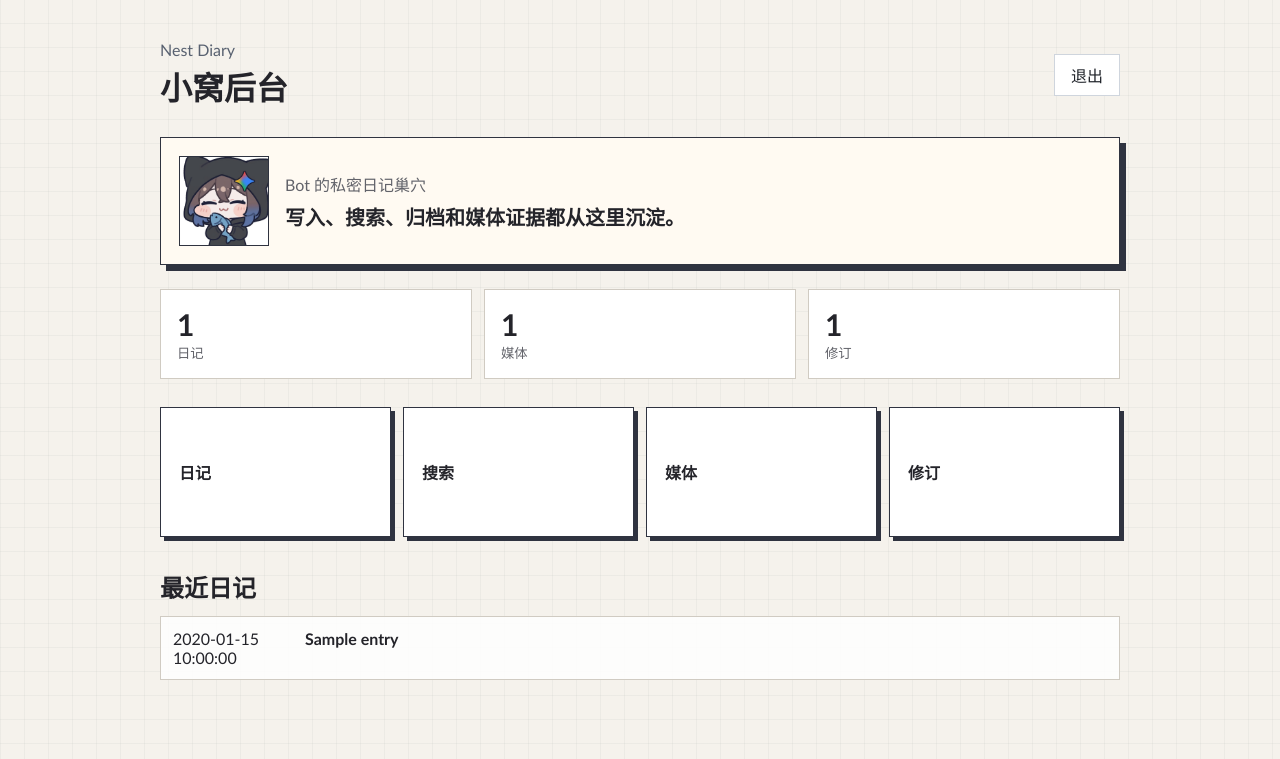
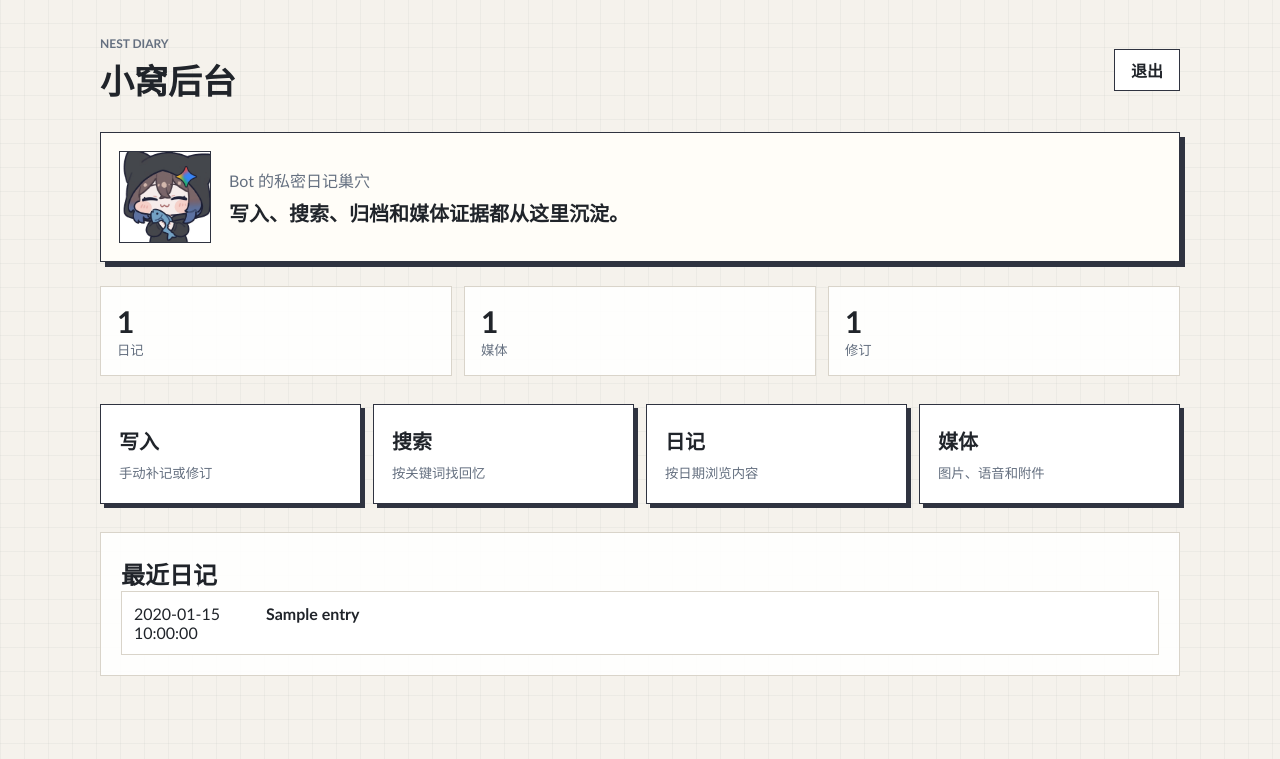
Before and after one commit to zzz27578/nest-diary-service, a FastAPI app: template app/web/templates/dashboard.html in a window 1280 px wide. Shown: the top 759 px of the page. Run offline with FastAPI, Linux system fonts and the light colour scheme; the template is opened without the code that fills it: most values are stand-ins (such as "Sample title", 1, 10 or a date in 2020); parts of the project's set-up code (start-up, migrations or seed data) failed here and were passed over.

Commit message:
feat: improve web admin panel

```diff
--- a/app/web/static/app.css
+++ b/app/web/static/app.css
@@ -1,17 +1,75 @@
+:root {
+  --ink: #20242a;
+  --muted: #657080;
+  --line: #d9d4ca;
+  --line-strong: #2f3340;
+  --paper: #fffdf8;
+  --panel: #ffffff;
+  --wash: #f5f2ec;
+  --accent: #256f6a;
+  --danger: #b3261e;
+  --ok: #1f7a4d;
+  --shadow: 5px 5px 0 #2f3340;
+}
+
+* {
+  box-sizing: border-box;
+}
+
 body {
   margin: 0;
   font-family: "Trebuchet MS", "Microsoft YaHei", sans-serif;
   background:
     linear-gradient(90deg, rgba(32, 36, 42, 0.04) 1px, transparent 1px),
     linear-gradient(0deg, rgba(32, 36, 42, 0.04) 1px, transparent 1px),
-    #f5f2ec;
+    var(--wash);
   background-size: 24px 24px;
-  color: #24242a;
+  color: var(--ink);
 }
 
 a {
   color: inherit;
   text-decoration: none;
+}
+
+input,
+textarea,
+button {
+  width: 100%;
+  border: 1px solid #cfd5dd;
+  background: #fff;
+  color: var(--ink);
+  font: inherit;
+}
+
+input,
+button {
+  min-height: 42px;
+}
+
+input,
+textarea {
+  padding: 10px 12px;
+}
+
+textarea {
+  min-height: 260px;
+  resize: vertical;
+  line-height: 1.7;
+}
+
+button {
+  width: auto;
+  padding: 0 16px;
+  border-color: var(--line-strong);
+  cursor: pointer;
+  font-weight: 800;
+}
+
+button:hover,
+.panel:hover,
+.row:hover {
+  transform: translate(-1px, -1px);
 }
 
 .login-shell {
@@ -22,43 +80,24 @@ a {
 }
 
 .login-box {
-  width: min(360px, 100%);
+  width: min(380px, 100%);
   display: grid;
   gap: 14px;
+  padding: 26px;
+  border: 1px solid var(--line-strong);
+  background: var(--paper);
+  box-shadow: var(--shadow);
 }
 
 .login-box h1 {
   margin: 0 0 8px;
-  font-size: 32px;
-}
-
-input,
-button {
-  min-height: 42px;
-  border: 1px solid #cfd5dd;
-  background: #fff;
-  color: #20242a;
-  font: inherit;
-}
-
-input {
-  padding: 0 12px;
-}
-
-button {
-  padding: 0 16px;
-  cursor: pointer;
-}
-
-.error {
-  margin: 0;
-  color: #b3261e;
+  font-size: 34px;
 }
 
 .dashboard {
-  max-width: 960px;
-  margin: 40px auto;
-  padding: 0 20px;
+  max-width: 1120px;
+  margin: 36px auto;
+  padding: 0 20px 48px;
 }
 
 .topbar {
@@ -70,35 +109,40 @@ button {
 
 .eyebrow {
   margin: 0;
-  color: #586170;
+  color: var(--muted);
+  font-size: 12px;
+  font-weight: 800;
+  letter-spacing: 0;
+  text-transform: uppercase;
 }
 
 .topbar h1 {
   margin: 4px 0 0;
+  font-size: 34px;
 }
 
 .hero-strip {
   display: grid;
-  grid-template-columns: 88px 1fr;
+  grid-template-columns: 92px 1fr;
   gap: 18px;
   align-items: center;
   margin-top: 28px;
   padding: 18px;
-  border: 1px solid #2f3340;
-  background: #fffaf2;
-  box-shadow: 6px 6px 0 #2f3340;
+  border: 1px solid var(--line-strong);
+  background: var(--paper);
+  box-shadow: var(--shadow);
 }
 
 .hero-strip img {
-  width: 88px;
-  height: 88px;
+  width: 92px;
+  height: 92px;
   object-fit: cover;
-  border: 1px solid #2f3340;
+  border: 1px solid var(--line-strong);
 }
 
 .hero-strip p {
   margin: 0 0 6px;
-  color: #62636a;
+  color: var(--muted);
 }
 
 .hero-strip strong {
@@ -112,10 +156,14 @@ button {
   margin-top: 24px;
 }
 
+.stats div,
+.section {
+  border: 1px solid var(--line);
+  background: rgba(255, 255, 255, 0.9);
+}
+
 .stats div {
   padding: 16px;
-  border: 1px solid #d0cbc2;
-  background: #fff;
 }
 
 .stats span {
@@ -124,38 +172,58 @@ button {
   font-weight: 800;
 }
 
-.stats small {
-  color: #62636a;
+.stats small,
+.muted {
+  color: var(--muted);
 }
 
 .panel-grid {
   display: grid;
-  grid-template-columns: repeat(auto-fit, minmax(160px, 1fr));
+  grid-template-columns: repeat(auto-fit, minmax(180px, 1fr));
   gap: 12px;
   margin-top: 28px;
 }
 
 .panel {
-  min-height: 92px;
-  display: flex;
-  align-items: center;
+  min-height: 100px;
+  display: grid;
+  align-content: center;
+  gap: 8px;
   padding: 18px;
-  border: 1px solid #2f3340;
-  background: #fff;
+  border: 1px solid var(--line-strong);
+  background: var(--panel);
+  box-shadow: 4px 4px 0 var(--line-strong);
+}
+
+.panel span {
+  font-size: 20px;
   font-weight: 800;
-  box-shadow: 4px 4px 0 #2f3340;
+}
+
+.panel small {
+  color: var(--muted);
 }
 
 .section {
-  margin-top: 32px;
+  margin-top: 28px;
+  padding: 20px;
+}
+
+.section-title {
+  display: flex;
+  justify-content: space-between;
+  align-items: end;
+  gap: 12px;
+  margin-bottom: 14px;
+}
+
+.section h2,
+.section-title h2 {
+  margin: 3px 0 0;
 }
 
 .subsection {
   margin-top: 18px;
-}
-
-.section h2 {
-  margin: 0 0 12px;
 }
 
 .list {
@@ -174,29 +243,27 @@ button {
   gap: 12px;
   align-items: baseline;
   padding: 12px;
-  border: 1px solid #d0cbc2;
-  background: rgba(255, 255, 255, 0.86);
+  border: 1px solid var(--line);
+  background: rgba(255, 255, 255, 0.92);
 }
 
 .row em {
   grid-column: 2;
-  color: #62636a;
+  color: var(--muted);
   font-style: normal;
   overflow-wrap: anywhere;
-}
-
-.muted {
-  color: #62636a;
 }
 
 .crumb {
   display: flex;
   gap: 8px;
   margin-bottom: 18px;
-  color: #62636a;
+  color: var(--muted);
 }
 
-.crumb a {
+.crumb a,
+.text-link {
+  color: var(--accent);
   text-decoration: underline;
 }
 
--- a/app/web/templates/dashboard.html
+++ b/app/web/templates/dashboard.html
@@ -33,10 +33,10 @@
     </section>
 
     <section class="panel-grid">
-      <a class="panel" href="/panel#diary">日记</a>
-      <a class="panel" href="/panel#search">搜索</a>
-      <a class="panel" href="/panel#media">媒体</a>
-      <a class="panel" href="/panel#revisions">修订</a>
+      <a class="panel" href="/panel#editor"><span>写入</span><small>手动补记或修订</small></a>
+      <a class="panel" href="/panel#search"><span>搜索</span><small>按关键词找回忆</small></a>
+      <a class="panel" href="/panel#diary"><span>日记</span><small>按日期浏览内容</small></a>
+      <a class="panel" href="/panel#media"><span>媒体</span><small>图片、语音和附件</small></a>
     </section>
 
     <section class="section">
--- a/app/web/templates/login.html
+++ b/app/web/templates/login.html
@@ -9,7 +9,8 @@
 <body>
   <main class="login-shell">
     <form class="login-box" method="post" action="/login">
-      <h1>小窝</h1>
+      <p class="eyebrow">Nest Diary</p>
+      <h1>小窝后台</h1>
       <input type="password" name="password" placeholder="管理员密码" autocomplete="current-password" autofocus>
       {% if error %}
       <p class="error">{{ error }}</p>
```
Also changed, not shown: other parts of app/web/static/app.css (+82 -5 lines), app/web/routes.py (+42 -2 lines), app/web/templates/panel.html (+83 -4 lines), README.md, 1 other file.
